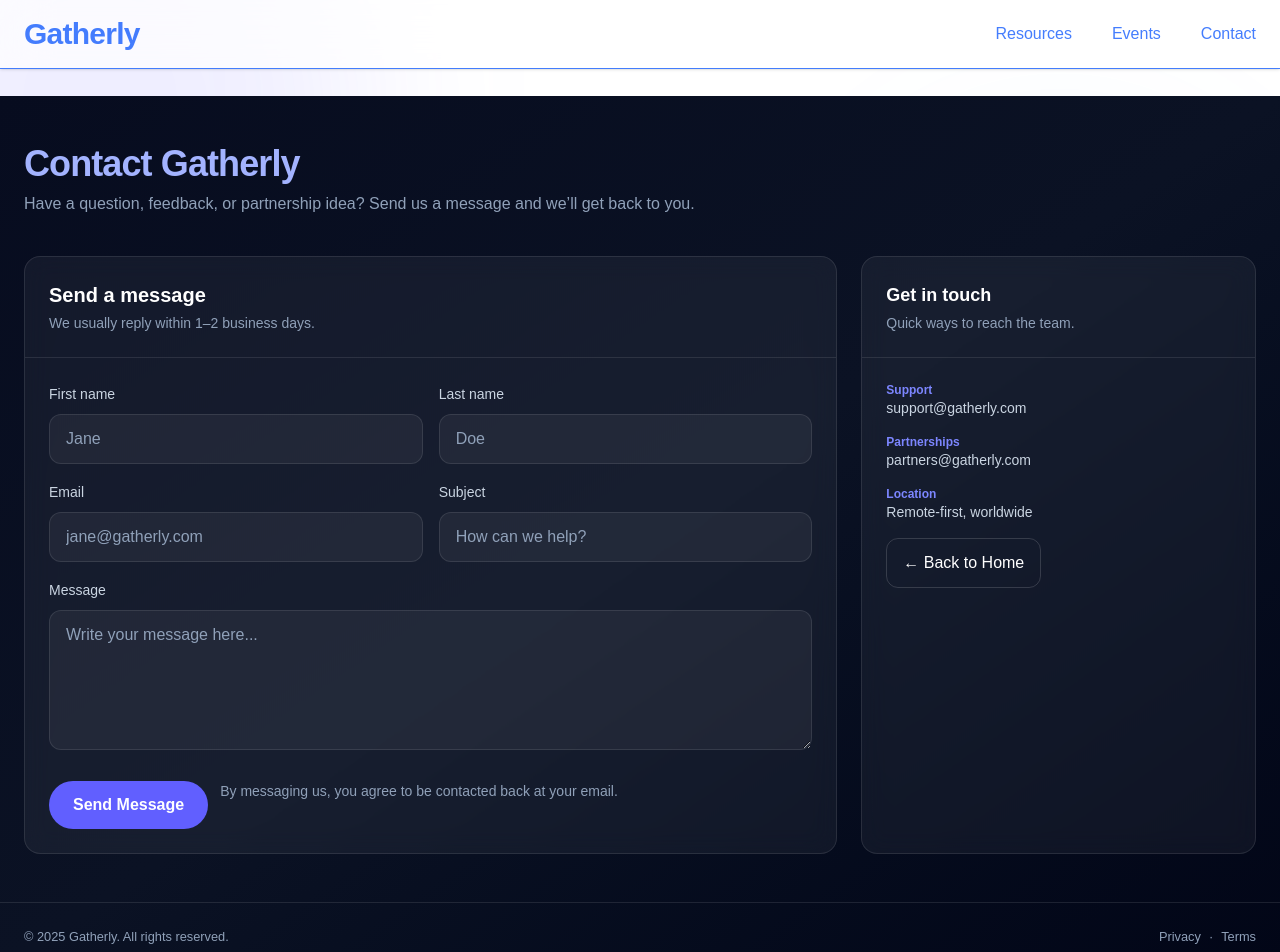
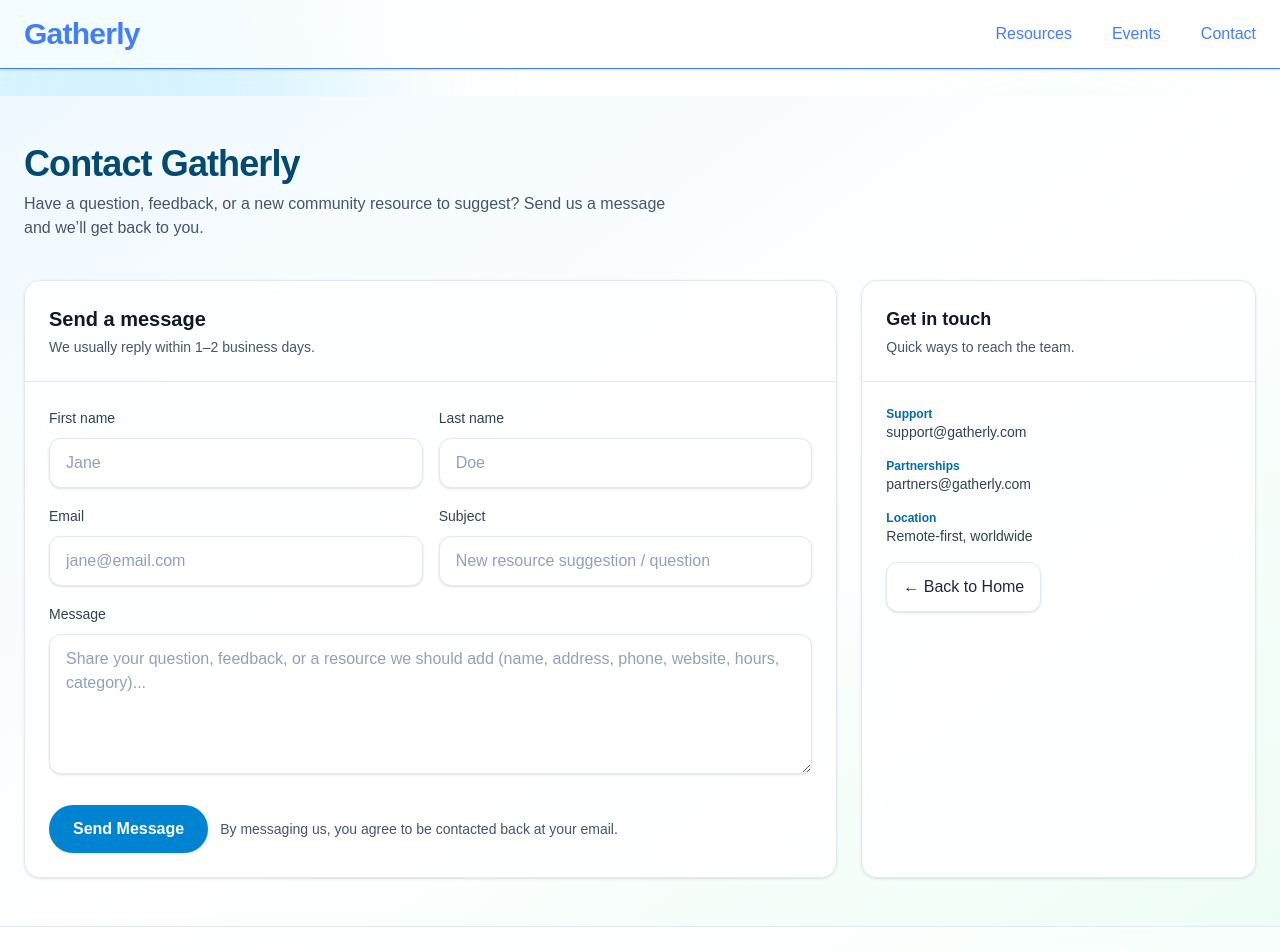
Before and after one commit to TSA-Group/tsa_group_starter, a Next.js app: page /contact in a window 1280 px wide. Shown: the top 952 px of the page. Built offline with nearby package versions, Linux system fonts and the light colour scheme.

Commit message:
Update page.tsx

```diff
--- a/app/contact/page.tsx
+++ b/app/contact/page.tsx
@@ -3,7 +3,6 @@
 import React from "react";
 import { motion, Variants } from "framer-motion";
 import Link from "next/link";
-
 
 const container: Variants = {
   hidden: {},
@@ -33,37 +32,36 @@ export default function ContactPage() {
       initial="hidden"
       animate="show"
       variants={container}
-      className="min-h-screen bg-gradient-to-br from-[#070c1f] via-[#0b1224] to-[#020617] text-white"
+      className="min-h-screen bg-gradient-to-br from-sky-50 via-white to-emerald-50 text-slate-900"
     >
-      { }
+      {/* soft background accents */}
       <div aria-hidden className="fixed inset-0 -z-10 overflow-hidden">
-        <div className="absolute -top-40 -left-40 w-[520px] h-[520px] bg-indigo-500/10 rounded-full blur-[90px]" />
-        <div className="absolute top-40 right-10 w-[360px] h-[360px] bg-blue-400/10 rounded-full blur-[80px]" />
-        <div className="absolute bottom-[-120px] left-1/2 w-[420px] h-[420px] bg-cyan-400/10 rounded-full blur-[90px] -translate-x-1/2" />
+        <div className="absolute -top-40 -left-40 w-[520px] h-[520px] bg-sky-300/30 rounded-full blur-[90px]" />
+        <div className="absolute top-40 right-10 w-[360px] h-[360px] bg-emerald-300/25 rounded-full blur-[80px]" />
+        <div className="absolute bottom-[-120px] left-1/2 w-[420px] h-[420px] bg-indigo-300/20 rounded-full blur-[90px] -translate-x-1/2" />
       </div>
 
       <main className="mx-auto w-full max-w-7xl px-6 py-12">
-        { }
+        {/* header */}
         <motion.div variants={fadeUp} className="mb-10">
-          <h1 className="text-3xl sm:text-4xl font-semibold tracking-tight text-indigo-300">
+          <h1 className="text-3xl sm:text-4xl font-semibold tracking-tight text-sky-900">
             Contact Gatherly
           </h1>
-          <p className="mt-2 max-w-2xl text-slate-400">
-            Have a question, feedback, or partnership idea? Send us a message and
-            we’ll get back to you.
+          <p className="mt-2 max-w-2xl text-slate-600">
+            Have a question, feedback, or a new community resource to suggest? Send us a
+            message and we’ll get back to you.
           </p>
         </motion.div>
 
-        { }
         <div className="grid grid-cols-1 lg:grid-cols-12 gap-6">
-           { }
+          {/* form card */}
           <motion.section
             variants={pop}
-            className="lg:col-span-8 rounded-2xl border border-white/10 bg-white/5 backdrop-blur-md"
+            className="lg:col-span-8 rounded-2xl border border-slate-200 bg-white/80 backdrop-blur-md shadow-sm"
           >
-            <div className="p-6 border-b border-white/10">
-              <h2 className="text-xl font-semibold">Send a message</h2>
-              <p className="mt-1 text-sm text-slate-400">
+            <div className="p-6 border-b border-slate-200">
+              <h2 className="text-xl font-semibold text-slate-900">Send a message</h2>
+              <p className="mt-1 text-sm text-slate-600">
                 We usually reply within 1–2 business days.
               </p>
             </div>
@@ -79,20 +77,18 @@ export default function ContactPage() {
               </motion.div>
 
               <motion.div variants={fadeUp} className="grid sm:grid-cols-2 gap-4">
-                <Input label="Email" type="email" placeholder="jane@gatherly.com" />
-                <Input label="Subject" placeholder="How can we help?" />
+                <Input label="Email" type="email" placeholder="jane@email.com" />
+                <Input label="Subject" placeholder="New resource suggestion / question" />
               </motion.div>
 
               <motion.div variants={fadeUp}>
-                <label className="text-sm font-medium text-slate-300">
-                  Message
-                </label>
+                <label className="text-sm font-medium text-slate-700">Message</label>
                 <textarea
                   required
-                  placeholder="Write your message here..."
-                  className="mt-2 w-full min-h-[140px] rounded-xl border border-white/10 bg-white/5 px-4 py-3
-                             text-white placeholder:text-slate-400 focus:outline-none
-                             focus:ring-2 focus:ring-indigo-500/50"
+                  placeholder="Share your question, feedback, or a resource we should add (name, address, phone, website, hours, category)..."
+                  className="mt-2 w-full min-h-[140px] rounded-xl border border-slate-200 bg-white px-4 py-3
+                             text-slate-900 placeholder:text-slate-400 shadow-sm
+                             focus:outline-none focus:ring-2 focus:ring-sky-500/40 focus:border-sky-300"
                 />
               </motion.div>
 
@@ -102,26 +98,26 @@ export default function ContactPage() {
                   whileTap={{ scale: 0.98 }}
                   transition={{ type: "spring", stiffness: 300, damping: 20 }}
                   type="submit"
-                  className="rounded-full bg-indigo-500 px-6 py-3 font-semibold text-white hover:bg-indigo-600"
+                  className="rounded-full bg-sky-600 px-6 py-3 font-semibold text-white hover:bg-sky-700 shadow-sm"
                 >
                   Send Message
                 </motion.button>
 
-                <p className="text-sm text-slate-400">
+                <p className="text-sm text-slate-600 sm:self-center">
                   By messaging us, you agree to be contacted back at your email.
                 </p>
               </motion.div>
             </motion.form>
           </motion.section>
 
-          {}
+          {/* info card */}
           <motion.aside
             variants={pop}
-            className="lg:col-span-4 rounded-2xl border border-white/10 bg-white/5 backdrop-blur-md"
+            className="lg:col-span-4 rounded-2xl border border-slate-200 bg-white/80 backdrop-blur-md shadow-sm"
           >
-            <div className="p-6 border-b border-white/10">
-              <h3 className="text-lg font-semibold">Get in touch</h3>
-              <p className="mt-1 text-sm text-slate-400">
+            <div className="p-6 border-b border-slate-200">
+              <h3 className="text-lg font-semibold text-slate-900">Get in touch</h3>
+              <p className="mt-1 text-sm text-slate-600">
                 Quick ways to reach the team.
               </p>
             </div>
@@ -134,7 +130,8 @@ export default function ContactPage() {
               <motion.div variants={fadeUp}>
                 <Link
                   href="/"
-                  className="inline-flex items-center rounded-xl border border-white/15 px-4 py-3 hover:bg-white/10"
+                  className="inline-flex items-center rounded-xl border border-slate-200 bg-white px-4 py-3
+                             text-slate-800 hover:bg-slate-50 shadow-sm"
                 >
                   ← Back to Home
                 </Link>
@@ -144,23 +141,22 @@ export default function ContactPage() {
         </div>
       </main>
 
-      { }
-      <footer className="border-t border-white/10">
+      {/* footer */}
+      <footer className="border-t border-slate-200 bg-white/60 backdrop-blur">
         <div className="mx-auto max-w-7xl px-6 py-6 flex flex-col sm:flex-row justify-between gap-3">
-          <motion.small variants={fadeUp} className="text-slate-400">
+          <motion.small variants={fadeUp} className="text-slate-600">
             © {year} Gatherly. All rights reserved.
           </motion.small>
-          <motion.small variants={fadeUp} className="text-slate-400 flex gap-2">
-            <a href="#" className="hover:text-indigo-400">Privacy</a>
+          <motion.small variants={fadeUp} className="text-slate-600 flex gap-2">
+            <a href="#" className="hover:text-sky-700">Privacy</a>
             <span>·</span>
-            <a href="#" className="hover:text-indigo-400">Terms</a>
+            <a href="#" className="hover:text-sky-700">Terms</a>
           </motion.small>
         </div>
       </footer>
     </motion.div>
   );
 }
-
 
 function Input({
   label,
@@ -173,14 +169,14 @@ function Input({
 }) {
   return (
     <div>
-      <label className="text-sm font-medium text-slate-300">{label}</label>
+      <label className="text-sm font-medium text-slate-700">{label}</label>
       <input
         type={type}
         required
         placeholder={placeholder}
-        className="mt-2 w-full rounded-xl border border-white/10 bg-white/5 px-4 py-3
-                   text-white placeholder:text-slate-400 focus:outline-none
-                   focus:ring-2 focus:ring-indigo-500/50"
+        className="mt-2 w-full rounded-xl border border-slate-200 bg-white px-4 py-3
+                   text-slate-900 placeholder:text-slate-400 shadow-sm
+                   focus:outline-none focus:ring-2 focus:ring-sky-500/40 focus:border-sky-300"
       />
     </div>
   );
@@ -189,8 +185,8 @@ function Input({
 function Info({ label, value }: { label: string; value: string }) {
   return (
     <motion.div variants={fadeUp} className="flex flex-col">
-      <span className="text-xs font-semibold text-indigo-400">{label}</span>
-      <span className="text-sm text-slate-300">{value}</span>
+      <span className="text-xs font-semibold text-sky-700">{label}</span>
+      <span className="text-sm text-slate-700">{value}</span>
     </motion.div>
   );
 }
```
